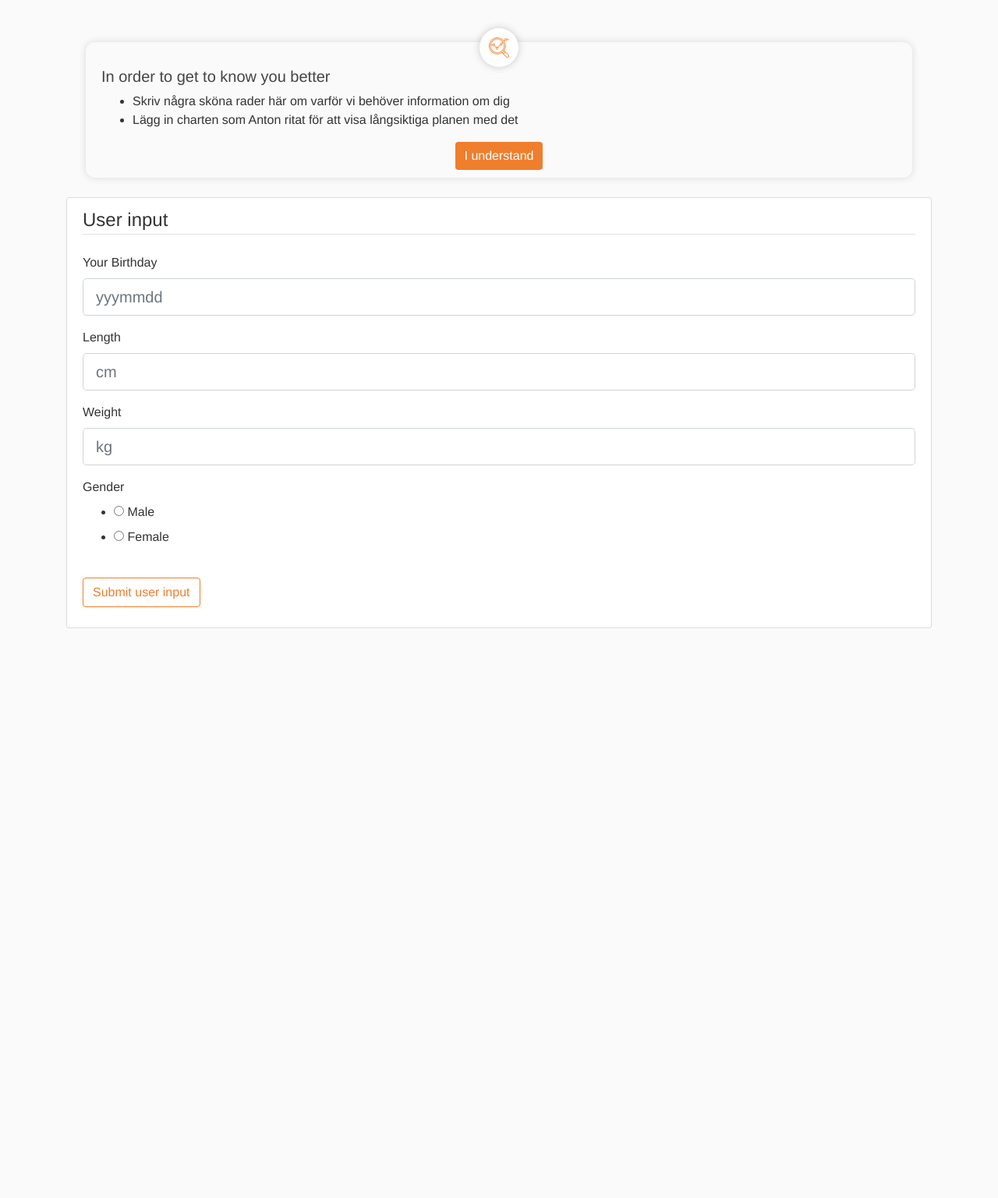
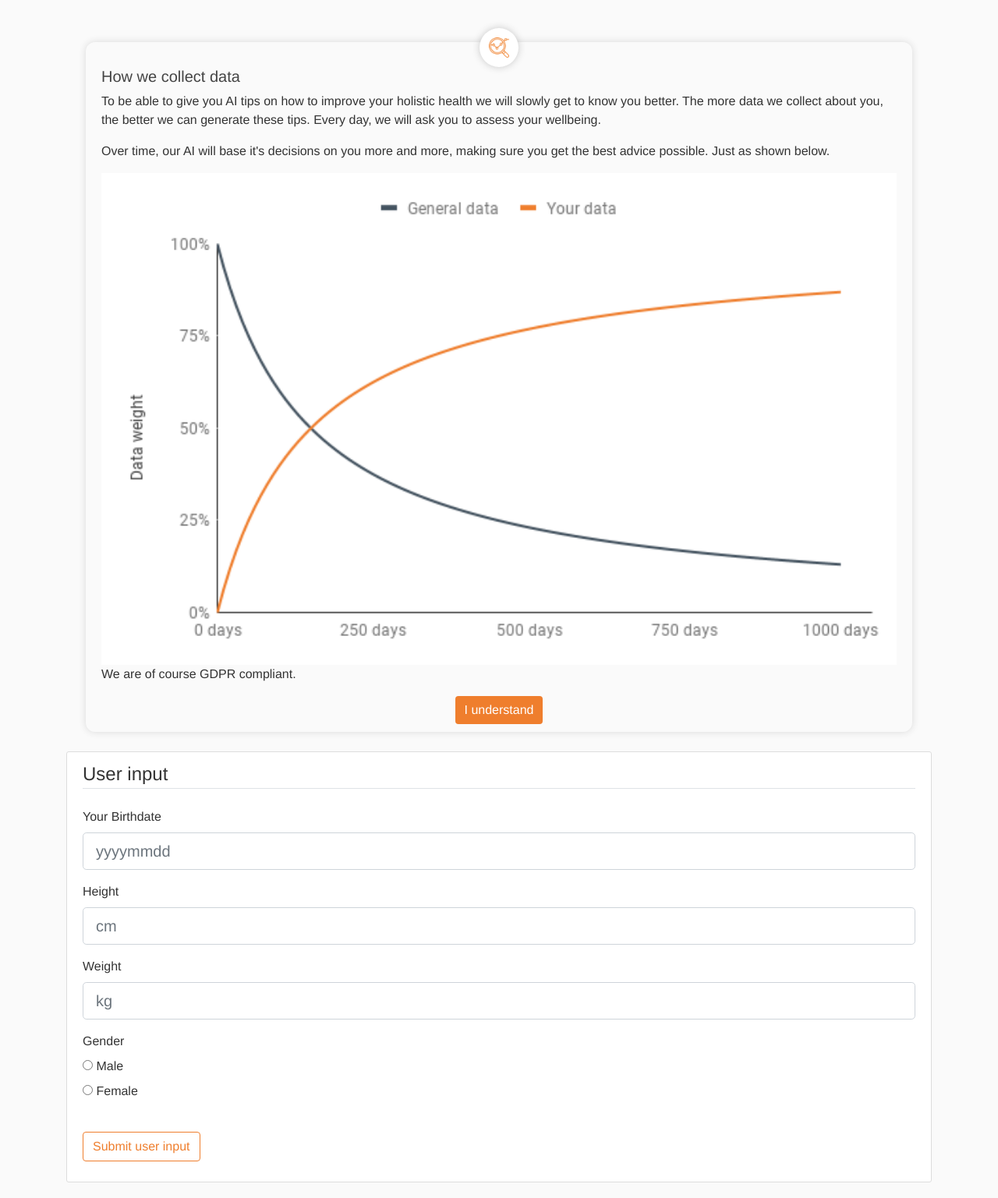
Before and after one commit to Netty2/racefox, a Flask app: page /userinput in a window 1280 px wide. Shown: the part 71-1608 px from the top of the page at 78% size. Before the commit the page ends 877 px from the top, so only its background shows below. Run offline with Flask 2, Linux system fonts and the light colour scheme; data comes from the database, SQL or seed files in the repository; both versions use the stored data as it was after the commit; some libraries are stand-ins or nearby versions.

Commit message:
fixed userinput stuff

```diff
--- a/app/forms.py
+++ b/app/forms.py
@@ -17,8 +17,8 @@ class RegistrationForm(FlaskForm):
 			raise ValidationError('This email is already registered.')
 
 class UserInputForm(FlaskForm):
-	birthday = IntegerField('Your Birthday', render_kw={"placeholder": "yyymmdd"})
-	length = IntegerField("Length", render_kw={"placeholder": "cm"})
+	birthday = IntegerField('Your Birthdate', render_kw={"placeholder": "yyyymmdd"})
+	length = IntegerField("Height", render_kw={"placeholder": "cm"})
 	weight = IntegerField("Weight", render_kw={"placeholder": "kg"})
 	gender = RadioField('Gender', choices=[('M', 'Male'), ('F', 'Female')])
 	submit = SubmitField('Submit user input')
--- a/app/static/main.css
+++ b/app/static/main.css
@@ -173,6 +173,11 @@ a.article-title:hover {
   display: block;
   border: None;
 }
+#gender{
+  list-style-type: none;
+  list-style: none;
+  padding: 0;
+}
 
 body{
 		font-family: Raleway, Helvetica, sans-serif;}
--- a/app/templates/userinputpage.html
+++ b/app/templates/userinputpage.html
@@ -1,23 +1,24 @@
 {% extends "layout.html" %}
-{% block head %}
-<script>
-    $("#userInputForm").click(function() {
-    $('html,body').animate({
-        scrollTop: $(".content-section").offset().top},
-        'slow');
-});
-</script>
-{% endblock head %}
 {% block content %}
 	<div class="coach">
 		<div class="coach_img"><img src="{{ url_for('static', filename='analysis.png') }}" alt=""></div>
-		<h5 class="coach-title">In order to get to know you better</h5>
-		<ul>
-			<li>Skriv några sköna rader här om varför vi behöver information om dig</li>
-			<li>Lägg in charten som Anton ritat för att visa långsiktiga planen med det</li>
-		</ul>
+		<h5 class="coach-title">How we collect data</h5>
+    <p>To be able to give you AI tips on how to improve your holistic health we will slowly get to know you better.
+      The more data we collect about you, the better we can generate these tips. Every day, we will ask you to assess your wellbeing. </p>
+      <p>Over time, our AI will base it's decisions on you more and more, making sure you get the best advice possible. Just as shown below.</p>
+    <img src="{{url_for('static', filename='data_collection_chart.png')}}" width="100%", height="auto"></img>
+    <p>We are of course GDPR compliant.</p>
         <button id="userInputForm" type="submit" class="btn btn-primary">I understand</button>
 	</div>
+  <script>
+      $("#userInputForm").click(function() {
+      $('html,body').animate({
+          scrollTop: $(".content-section").offset().top},
+          'slow');
+        $('#userInputForm').attr('disabled','disabled');
+
+  });
+  </script>
 	<div class="content-section">
 		<form method="POST" action="">
 			{{ form.hidden_tag() }}
```
Also changed, not shown: app/site.db, app/static/data_collection_chart.png (added).
